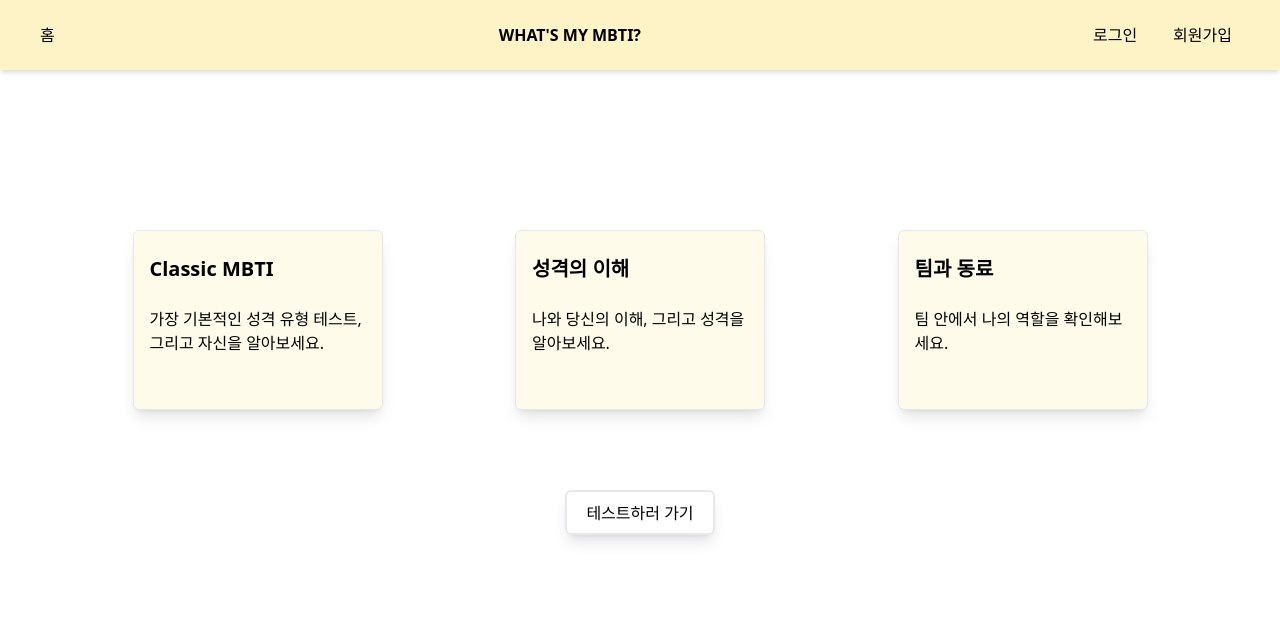
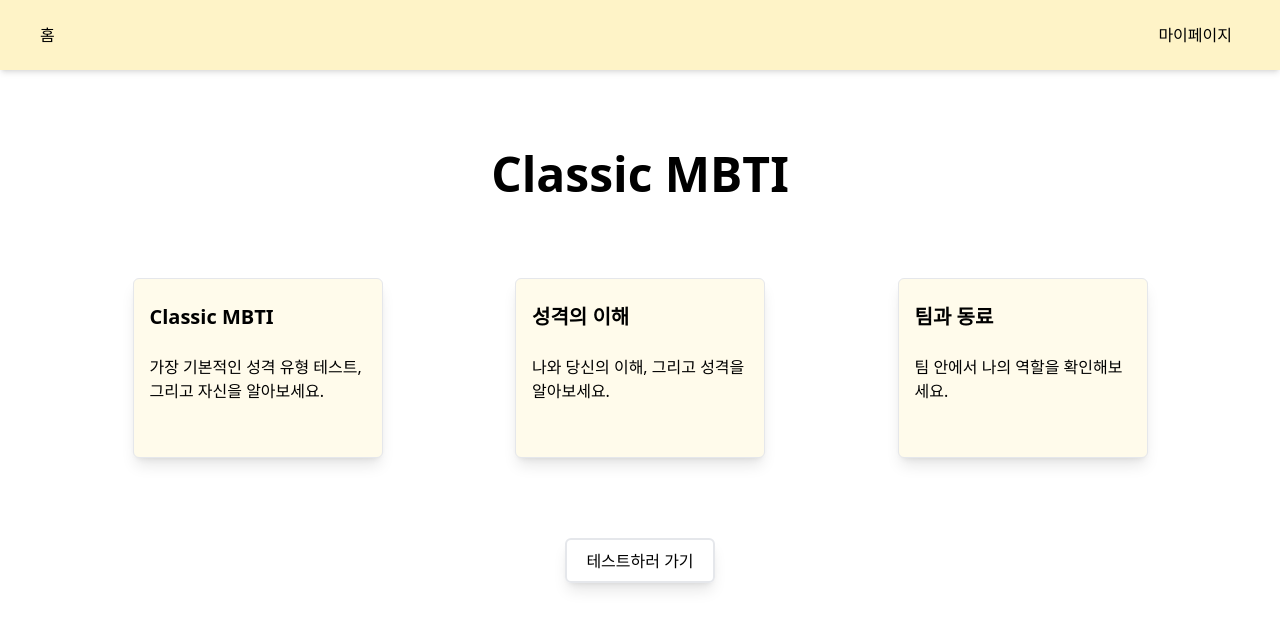
Before and after one commit to choichangyeon/MBTI-Classic, a React (Vite) app: page / in a window 1280 px wide. Shown: the top 628 px of the page. Built offline with nearby package versions, Linux system fonts and the light colour scheme.

Commit message:
refactor:#5 헤더 및 홈 화면 재구성

```diff
--- a/src/layouts/Header.jsx
+++ b/src/layouts/Header.jsx
@@ -2,14 +2,13 @@ import AuthButton from "@components/header/AuthButton";
 import MypageButton from "@components/header/MypageButton";
 import { useNavigate } from "react-router-dom";
 
-const isAuth = false;
+const isAuth = true;
 
 const Header = () => {
   const navigate = useNavigate();
   return (
     <div className="w-full h-md row-base justify-between items-center px-10 bg-amber-100 shadow-md relative z-10">
       <button onClick={() => navigate("/")}>홈</button>
-      <p className="font-bold">WHAT'S MY MBTI?</p>
       {isAuth ? <MypageButton /> : <AuthButton />}
     </div>
   );
--- a/src/pages/Home.jsx
+++ b/src/pages/Home.jsx
@@ -5,8 +5,11 @@ import PostCard from "@components/home/PostCard";
 const Home = () => {
   const navigate = useNavigate();
   return (
-    <div className="col-base justify-center my-40">
-      <div className="flex flex-row justify-evenly">
+    <div className="col-base justify-center my-20 w-full">
+      <div className="pb-20">
+        <p className="font-bold text-center text-5xl">Classic MBTI</p>
+      </div>
+      <div className="row-base justify-evenly">
         <PostCard title={POST_TITLE.TEST_TITLE}>
           {POST_CONTENT.TITLE_CONTENT}
         </PostCard>
```
